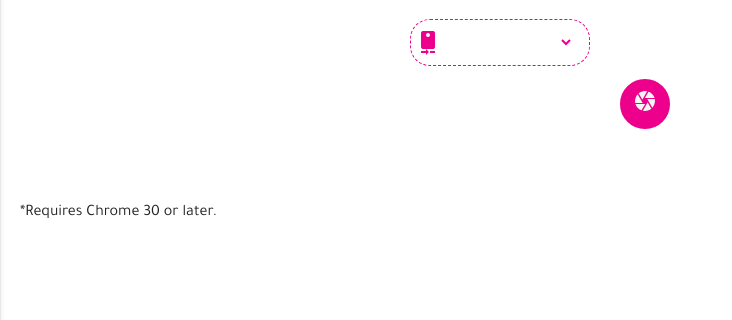
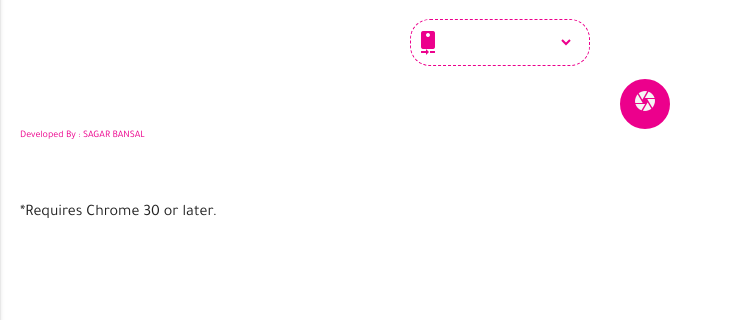
Before and after one commit to sagban/Zbar-barcode-reader-python-javascript, a Django app: page / in a window 1280 px wide. Shown: the part 232-552 px from the top of the page, without its empty margins (0-732 px from the left). Run offline with Django 3.2, Linux system fonts and the light colour scheme; lists and menus that the app fills with data are empty.

Commit message:
minor css

```diff
--- a/bar/static/css/style.css
+++ b/bar/static/css/style.css
@@ -78,15 +78,16 @@ div.select{
   margin:20px;
 }
 #result_strip{
-  background:rgba(238, 238, 238, 0.2);
-  width:70%;
+  background:rgba(238, 238, 238,0);
+  width:90%;
   height:auto;
   position:absolute;
+    text-align: left !important;
   z-index:100;
   color:#ec008c;
   font-weight:500;
   margin-top:100px;
-  margin-left:12%;
+  margin-left:5%;
 }
 @media(min-width:600px){
   div.select{
@@ -172,3 +173,9 @@ p{
 .sub{
     font-size: 12px;
 }
+.myname{
+  color:#ec008c;
+  position:absolute;
+  margin-top:-30px !important;
+  font-size:10px !important;
+}
--- a/bar/static/js/main.js
+++ b/bar/static/js/main.js
@@ -144,10 +144,11 @@ function handleError(error) {
             // console.log(data.code);
             var obj = JSON.parse(data);
             var i;
-            Result.html('Detect :)<br>');
+            Result.html('<b>Detected</b> :)<ol>');
             for(i=0; i<obj.length;i++){
-                Result.append("Code: "+obj[i].code+"<br>Type: "+obj[i].type+"<br>");
+                Result.append("<li><ul><li>Code: <b>"+obj[i].code+"</b></li><li>Type: <b>"+obj[i].type+"</b></li></ul></li>");
             }
+            Result.append("</ol>")
             window.navigator.vibrate(200);
             clearTimeout(interval);
         }
--- a/bar/templates/ScanBook.html
+++ b/bar/templates/ScanBook.html
@@ -35,6 +35,7 @@
                 </div>
                 <video id="video" muted autoplay></video>
                 <button id="startbutton"><i class='material-icons'>camera</i></button>
+                <p class="myname">Developed By : SAGAR BANSAL</p>
             </div>
 
 {#            <div id="interactive" class="viewport"><video autoplay="true" preload="auto" src="" muted="true" playsinline="true"></video>#}
```
